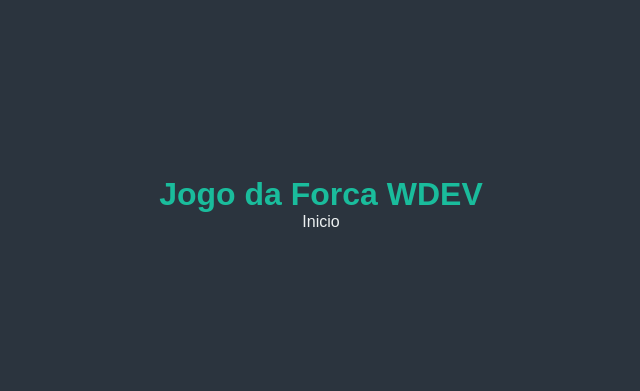
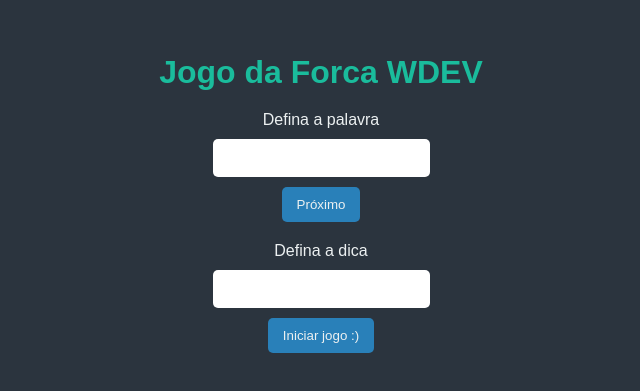
Before and after one commit to michel-cm/Vue.js-Jogo-da-forca, a Vue app: page / in a window 1280 px wide. Shown: the part 197-588 px from the top of the page, without its empty margins (319-959 px from the left). Built offline with nearby package versions, Linux system fonts and the light colour scheme.

Commit message:
component form

```diff
--- a/src/App.vue
+++ b/src/App.vue
@@ -2,7 +2,10 @@
   <div id="app">
     <h1>Jogo da Forca WDEV</h1>
 
-    <section class="inicio" v-if="tela === 'inicio'">Inicio</section>
+    <section class="inicio" v-if="tela === 'inicio'">
+      <FormularioView title="Defina a palavra" button="Próximo" />
+      <FormularioView title="Defina a dica" button="Iniciar jogo :)" />
+    </section>
 
     <section class="jogo" v-if="tela === 'jogo'">jogo</section>
   </div>
@@ -10,6 +13,7 @@
 
 <script>
 import "./css/global.css";
+import FormularioView from "@/components/FormularioView.vue";
 
 export default {
   name: "App",
@@ -18,7 +22,9 @@ export default {
       tela: "inicio",
     };
   },
-  components: {},
+  components: {
+    FormularioView,
+  },
 };
 </script>
 
--- /dev/null
+++ b/src/components/FormularioView.vue
@@ -0,0 +1,38 @@
+<template>
+  <div class="formulario">
+    <div class="formulario-title">{{ title }}</div>
+    <input type="text" class="formulario-input" />
+    <button>{{ button }}</button>
+  </div>
+</template>
+
+<script>
+export default {
+  name: "FormularioView",
+  props: {
+    title: String,
+    button: String,
+  },
+};
+</script>
+
+<style scoped>
+.formulario {
+  display: flex;
+  flex-direction: column;
+  align-items: center;
+  justify-content: center;
+  text-align: center;
+  margin-top: 20px;
+}
+
+.formulario-input {
+  padding: 10px 5px;
+  border: 0;
+  border-radius: 5px;
+  margin: 10px 0;
+  text-align: center;
+  color: var(--color-text-dark);
+  font-size: 16px;
+}
+</style>
--- a/src/css/global.css
+++ b/src/css/global.css
@@ -26,3 +26,20 @@ body {
 h1 {
   color: var(--color-text-title);
 }
+
+button {
+  padding: 10px 15px;
+  background-color: var(--color-background-button);
+  border: 0;
+  border-radius: 5px;
+  cursor: pointer;
+  transition: 0.2s opacity;
+}
+
+button:hover {
+  opacity: 0.8;
+}
+
+button[disabled] {
+  opacity: 0.2;
+}
```
